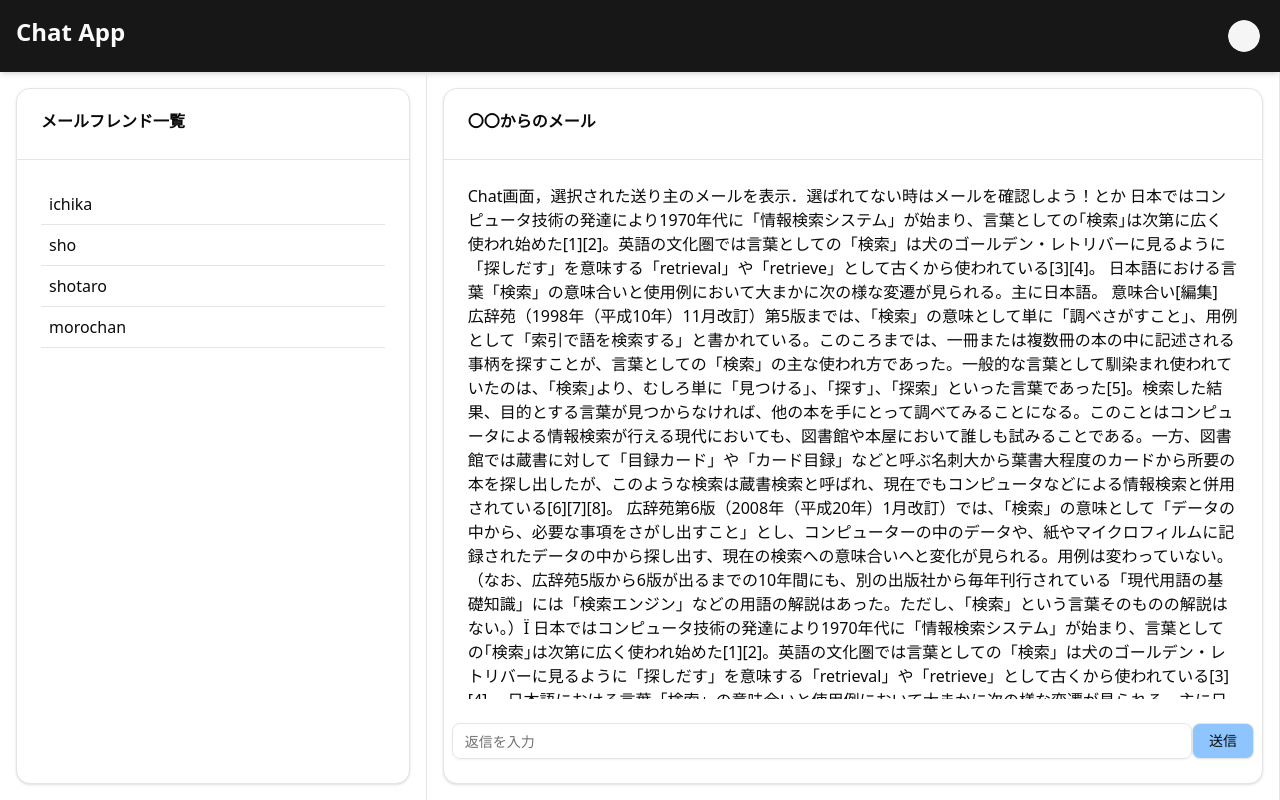
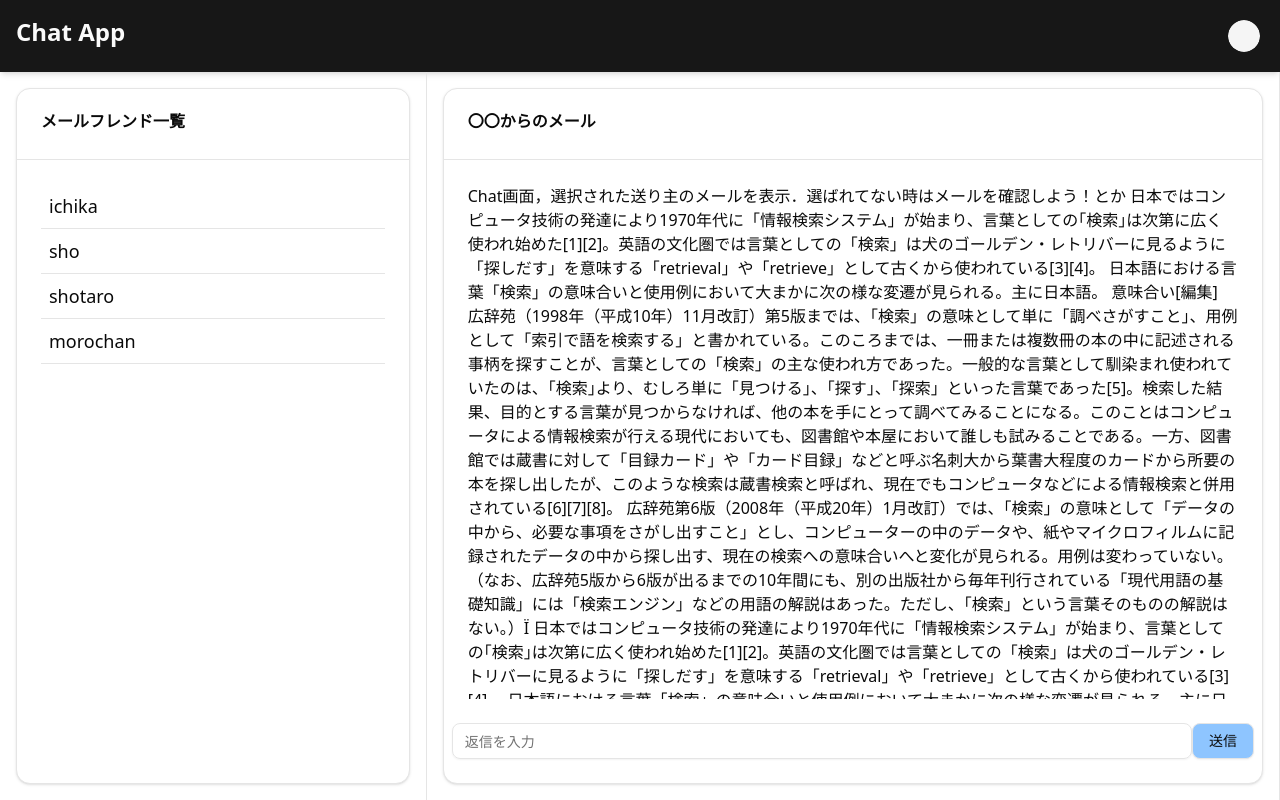
Before and after one commit to futamurasho/iLToch, a Next.js app in the folder frontend/: page /ChatScreen in a window 1280 px wide. Built offline with nearby package versions, Linux system fonts and the light colour scheme.

Commit message:
ボタンの感じをちょっとだけ変えました

```diff
--- a/frontend/src/app/ChatScreen/page.tsx
+++ b/frontend/src/app/ChatScreen/page.tsx
@@ -29,8 +29,12 @@ const UserList: UserListType[] = [
   },
 ];
 
+
+
+
 export default function ChatScreen() {
   const [messages, setMessages] = useState<MessageType[]>([]);
+  const [selectUser, setSelectUser] = useState<UserListType>({id: 0, name: ""});
 
 
 
@@ -44,11 +48,16 @@ export default function ChatScreen() {
               <CardTitle>メールフレンド一覧</CardTitle>
             </CardHeader>
             <CardContent className="flex-1 overflow-hidden">
-              <ScrollArea className="h-full">
+              <ScrollArea className="h-full ">
                 {UserList.map((user) => (
-                  <div key={user.id} className="p-2 border-b">
-                    {user.name}
-                  </div>
+                <div
+                key={user.id}
+                className="p-2 border-b hover:bg-gray-100 cursor-pointer text-lg"
+                onClick={() => {setSelectUser(user)
+                }}
+              >
+                {user.name}
+              </div>
                 ))}
               </ScrollArea>
             </CardContent>
```
